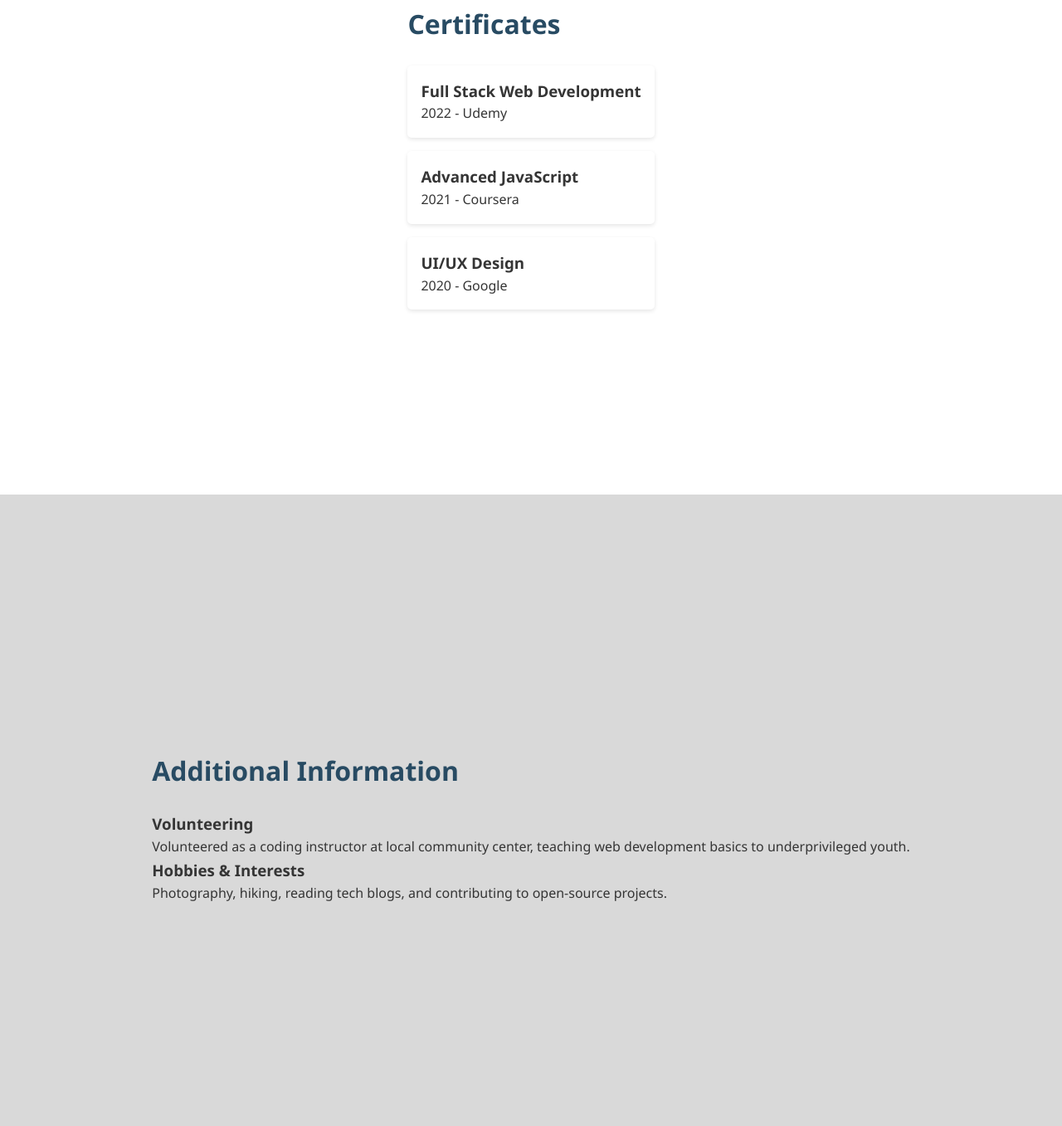
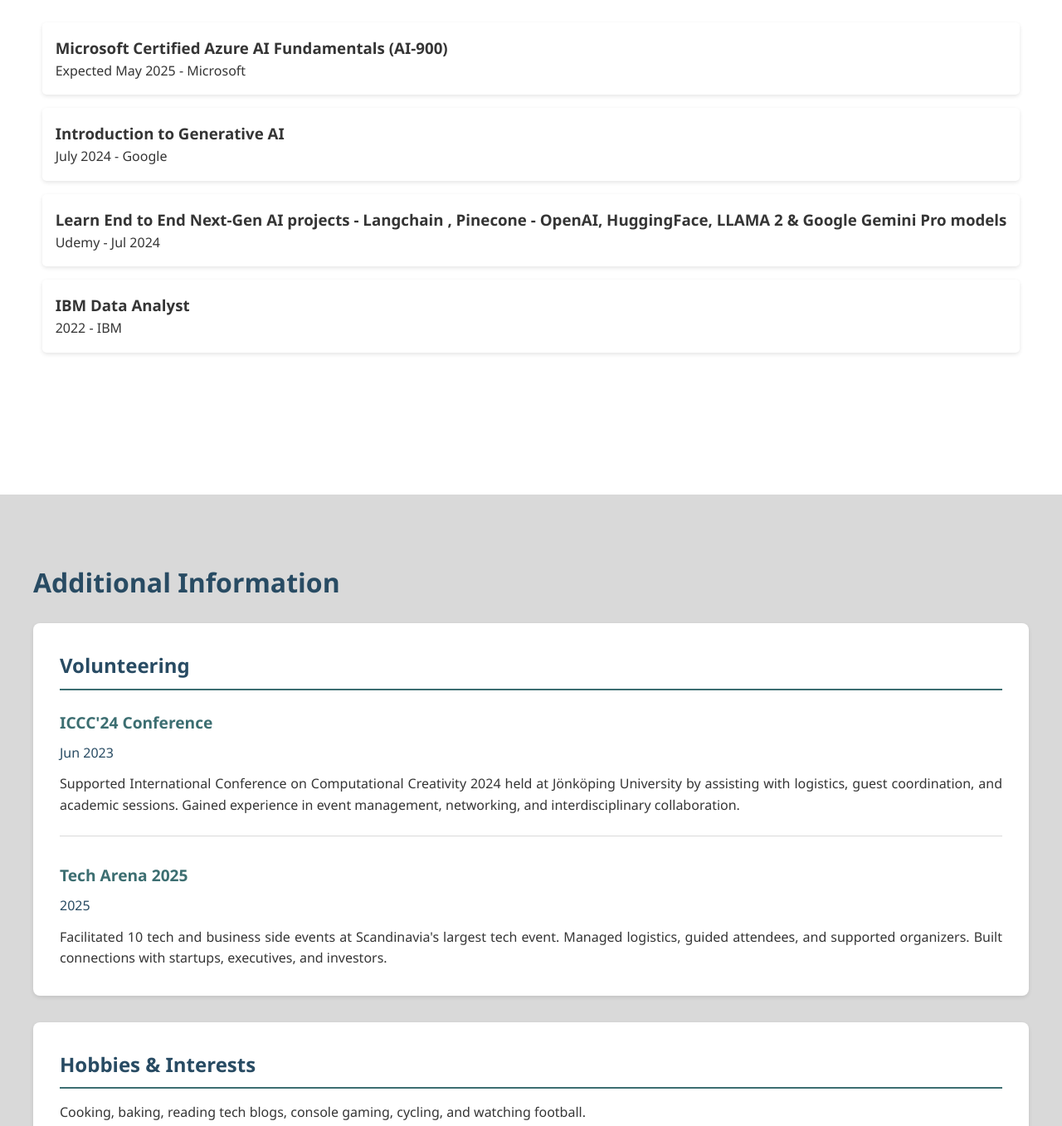
Before and after one commit to rizwan0110/Portfolio2.0, a plain HTML site: page index.html in a window 1280 px wide. Shown: the part 7426-8783 px from the top of the page at 83% size. Drawn offline with Linux system fonts and the light colour scheme.

Commit message:
fixed hobbies and volunteering

```diff
--- a/index.html
+++ b/index.html
@@ -520,16 +520,20 @@
         <div class="container">
             <h2>Certificates</h2>
             <div class="certificate-item">
-                <h3>Full Stack Web Development</h3>
-                <p>2022 - Udemy</p>
+                <h3>Microsoft Certified Azure AI Fundamentals (AI-900) </h3>
+                <p>Expected May 2025 - Microsoft</p>
             </div>
             <div class="certificate-item">
-                <h3>Advanced JavaScript</h3>
-                <p>2021 - Coursera</p>
+                <h3>Introduction to Generative AI</h3>
+                <p>July 2024 - Google</p>
             </div>
             <div class="certificate-item">
-                <h3>UI/UX Design</h3>
-                <p>2020 - Google</p>
+                <h3>Learn End to End Next-Gen AI projects - Langchain , Pinecone - OpenAI, HuggingFace, LLAMA 2 &amp; Google Gemini Pro models</h3>
+                <p>Udemy - Jul 2024</p>
+            </div>
+            <div class="certificate-item">
+                <h3>IBM Data Analyst</h3>
+                <p>2022 - IBM</p>
             </div>
         </div>
     </section>
@@ -540,11 +544,20 @@
             <h2>Additional Information</h2>
             <div class="volunteering">
                 <h3>Volunteering</h3>
-                <p>Volunteered as a coding instructor at local community center, teaching web development basics to underprivileged youth.</p>
+                <div class="volunteering-event">
+                    <h4>ICCC'24 Conference</h4>
+                    <p class="event-date">Jun 2023</p>
+                    <p class="event-description">Supported International Conference on Computational Creativity 2024 held at Jönköping University by assisting with logistics, guest coordination, and academic sessions. Gained experience in event management, networking, and interdisciplinary collaboration.</p>
+                </div>
+                <div class="volunteering-event">
+                    <h4>Tech Arena 2025</h4>
+                    <p class="event-date">2025</p>
+                    <p class="event-description">Facilitated 10 tech and business side events at Scandinavia's largest tech event. Managed logistics, guided attendees, and supported organizers. Built connections with startups, executives, and investors.</p>
+                </div>
             </div>
             <div class="hobbies">
                 <h3>Hobbies & Interests</h3>
-                <p>Photography, hiking, reading tech blogs, and contributing to open-source projects.</p>
+                <p>Cooking, baking, reading tech blogs, console gaming, cycling, and watching football. </p>
             </div>
         </div>
     </section>
--- a/styles.css
+++ b/styles.css
@@ -612,3 +612,69 @@ footer {
         font-size: 1.3rem;
     }
 }
+
+.volunteering {
+    background-color: var(--white);
+    padding: 2rem;
+    border-radius: 8px;
+    box-shadow: 0 2px 5px rgba(0,0,0,0.1);
+    margin-bottom: 2rem;
+}
+
+.volunteering h3 {
+    color: var(--indigo-dye);
+    font-size: 1.5rem;
+    margin-bottom: 1.5rem;
+    border-bottom: 2px solid var(--caribbean-current);
+    padding-bottom: 0.5rem;
+}
+
+.volunteering-event {
+    margin-bottom: 2rem;
+    padding-bottom: 1.5rem;
+    border-bottom: 1px solid var(--platinum);
+}
+
+.volunteering-event:last-child {
+    border-bottom: none;
+    margin-bottom: 0;
+    padding-bottom: 0;
+}
+
+.volunteering-event h4 {
+    color: var(--caribbean-current);
+    font-size: 1.2rem;
+    margin-bottom: 0.5rem;
+}
+
+.volunteering-event .event-date {
+    color: var(--indigo-dye);
+    font-weight: 500;
+    margin-bottom: 0.75rem;
+}
+
+.volunteering-event .event-description {
+    line-height: 1.6;
+    text-align: justify;
+    color: var(--jet);
+}
+
+.hobbies {
+    background-color: var(--white);
+    padding: 2rem;
+    border-radius: 8px;
+    box-shadow: 0 2px 5px rgba(0,0,0,0.1);
+}
+
+.hobbies h3 {
+    color: var(--indigo-dye);
+    font-size: 1.5rem;
+    margin-bottom: 1rem;
+    border-bottom: 2px solid var(--caribbean-current);
+    padding-bottom: 0.5rem;
+}
+
+.hobbies p {
+    line-height: 1.6;
+    text-align: justify;
+}
```
